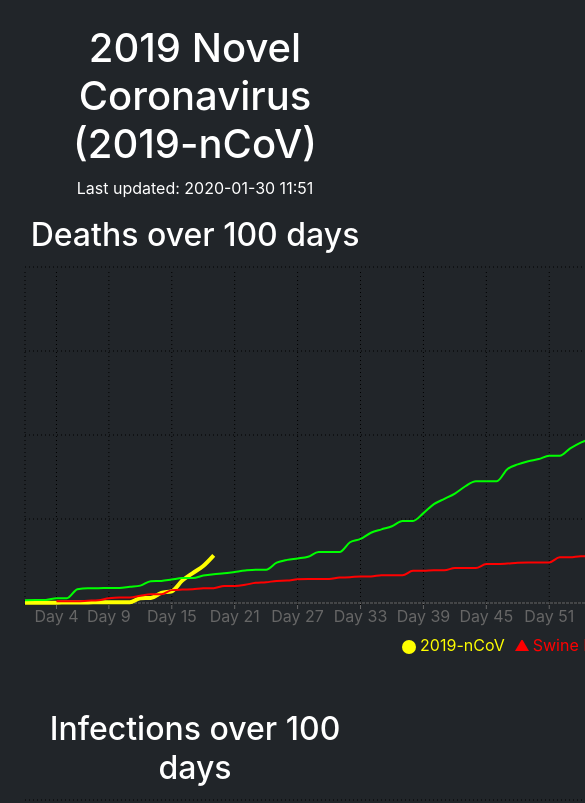
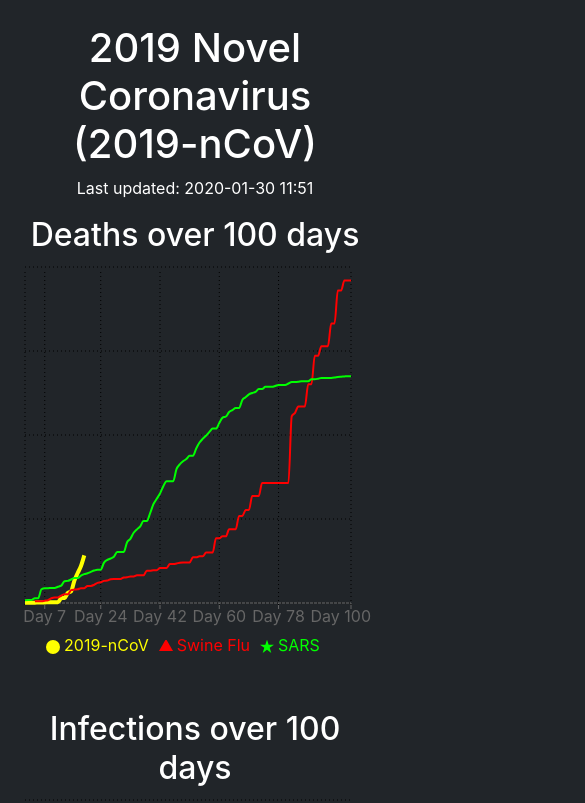
Before and after one commit to aaomidi/2019ncov, a Next.js app: page / in a window 390 px wide. Shown: the top 803 px of the page, 585 px wide, since content can reach past the window. Built offline with nearby package versions, Linux system fonts and the light colour scheme.

Commit message:
Responsive graph

```diff
--- a/pages/index.js
+++ b/pages/index.js
@@ -1,7 +1,7 @@
 import React, {useMemo} from "react"
 import "./index.scss"
 import {Card, Col, Container, Row} from "react-bootstrap";
-import {LineChart, Tooltip,XAxis,CartesianGrid,Line, Legend} from "recharts"
+import {LineChart, Tooltip, XAxis, CartesianGrid, Line, Legend, ResponsiveContainer} from "recharts"
 import data from "../data.json"
 
 const keys = ["2019-nCoV", "Swine Flu", "SARS"]
@@ -49,21 +49,23 @@ export default function Index() {
 const Chart = ({title, data, id}) => {
     return <div>
         <h2>{title}</h2>
-        <LineChart
-            width={1068}
-            height={400}
+        <ResponsiveContainer width={"99%"} height={400}>
+            <LineChart
             data={data}
-            margin={{ top: 5, right: 20, left: 10, bottom: 5 }}
+            margin={{top: 5, right: 20, left: 10, bottom: 5}}
             syncId={id}
         >
-            <XAxis dataKey="name" />
-            <Tooltip style={{background: "#0c0c0c"}} />
-            <CartesianGrid stroke="#000000" x={10} y={10} strokeDasharray="1 3"  />
-            <Line type="monotone" dataKey={"2019-nCoV"} stroke="#FFFF00" yAxisId={0} dot={false} strokeWidth={4} legendType={"circle"} />
-            <Line type="monotone" dataKey={"Swine Flu"} stroke="#FF0000" yAxisId={0} dot={false} strokeWidth={2} legendType={"triangle"}/>
-            <Line type="monotone" dataKey={"SARS"} stroke="#00FF00" yAxisId={0} dot={false} strokeWidth={2} legendType={"star"}/>
+            <XAxis dataKey="name"/>
+            <Tooltip style={{background: "#0c0c0c"}}/>
+            <CartesianGrid stroke="#000000" x={10} y={10} strokeDasharray="1 3"/>
+            <Line type="monotone" dataKey={"2019-nCoV"} stroke="#FFFF00" yAxisId={0} dot={false} strokeWidth={4}
+                  legendType={"circle"}/>
+            <Line type="monotone" dataKey={"Swine Flu"} stroke="#FF0000" yAxisId={0} dot={false} strokeWidth={2}
+                  legendType={"triangle"}/>
+            <Line type="monotone" dataKey={"SARS"} stroke="#00FF00" yAxisId={0} dot={false} strokeWidth={2}
+                  legendType={"star"}/>
             <Legend/>
-        </LineChart>
+        </LineChart></ResponsiveContainer>
         <br/><br/>
     </div>
 }
```
